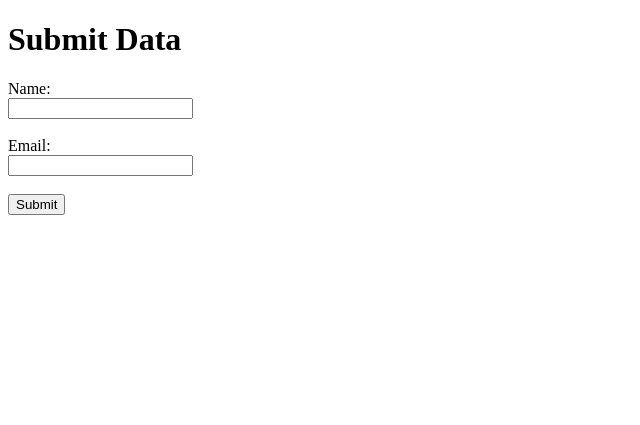
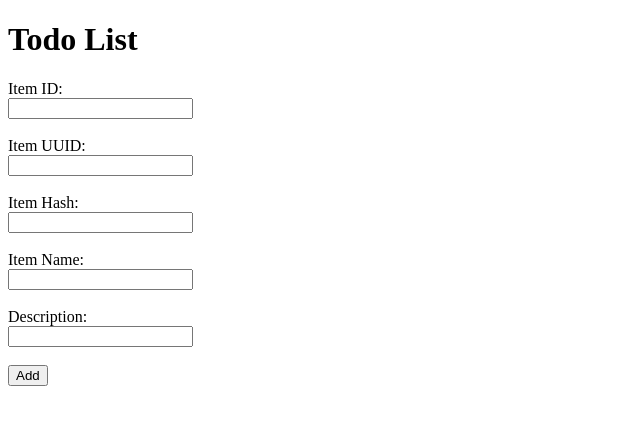
Before and after one commit to svaibhav/td-assignment, a Flask app: page / in a window 1280 px wide. Shown: the top 425 px of the page, without its empty margins (0-640 px from the left). Run offline with Flask 3, Linux system fonts and the light colour scheme.

Commit message:
reset state

```diff
--- a/td-assignment-3/app.py
+++ b/td-assignment-3/app.py
@@ -17,26 +17,46 @@ def get_data():
     return jsonify(data)
 
 
+@app.route("/submittodoitem", methods=["POST"])
+def submit_todo_item():
+    error = None
+
+    if request.method == "POST":
+        item_name = request.form.get("name")
+
+        try:
+            if not item_name:
+                raise Exception("Item name is required")
+
+            # Here you would typically insert the item into a database
+            # For demonstration, we just return a success message
+            return jsonify({"message": f"Item '{item_name}' added successfully!"})
+
+        except Exception as e:
+            error = str(e)
+
+    return render_template("todo.html", error=error)
+
 @app.route("/", methods=["GET", "POST"])
 def form_page():
     error = None
 
     if request.method == "POST":
         name = request.form.get("name")
-        email = request.form.get("email")
+        description = request.form.get("description")
 
         try:
-            if not name or not email:
+            if not name or not description:
                 raise Exception("Both fields are required")
 
-            collection.insert_one({"name": name, "email": email})
+            collection.insert_one({"name": name, "description": description})
 
             return redirect(url_for("success_page"))
 
         except Exception as e:
             error = str(e)
 
-    return render_template("form.html", error=error)
+    return render_template("todo.html", error=error)
 
 
 @app.route("/success")
--- a/td-assignment-3/templates/todo.html
+++ b/td-assignment-3/templates/todo.html
@@ -11,9 +11,15 @@
         <p style="color:red;">Error: {{ error }}</p>
     {% endif %}
 
-    <form method="POST">
+    <form action="/submittodoitem" method="POST">
         <label>Item ID:</label><br>
         <input type="text" name="item_id"><br><br>
+
+        <label>Item UUID:</label><br>
+        <input type="text" name="item_uuid"><br><br>
+
+        <label>Item Hash:</label><br>
+        <input type="text" name="item_hash"><br><br>
 
         <label>Item Name:</label><br>
         <input type="text" name="name"><br><br>
```
